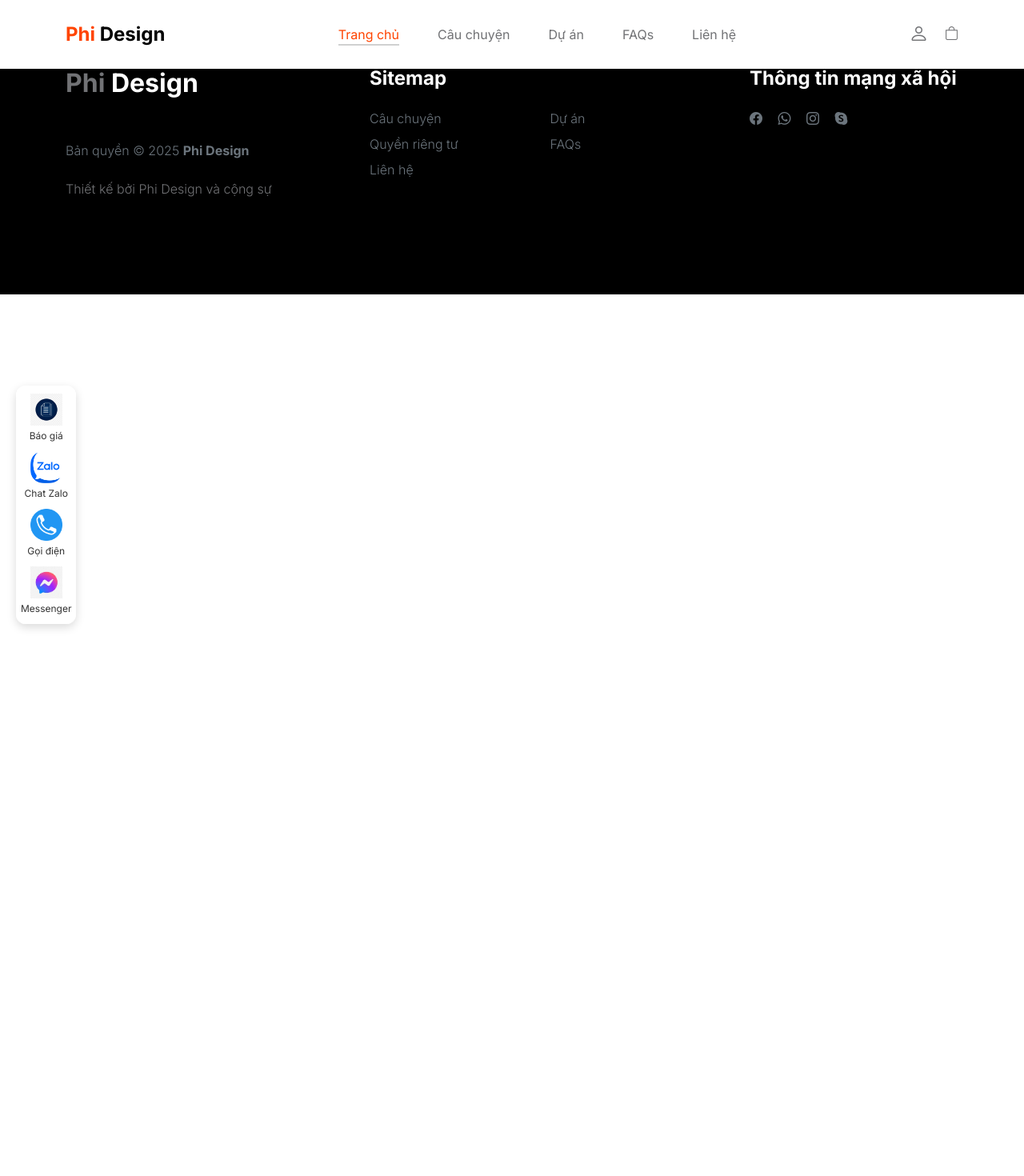
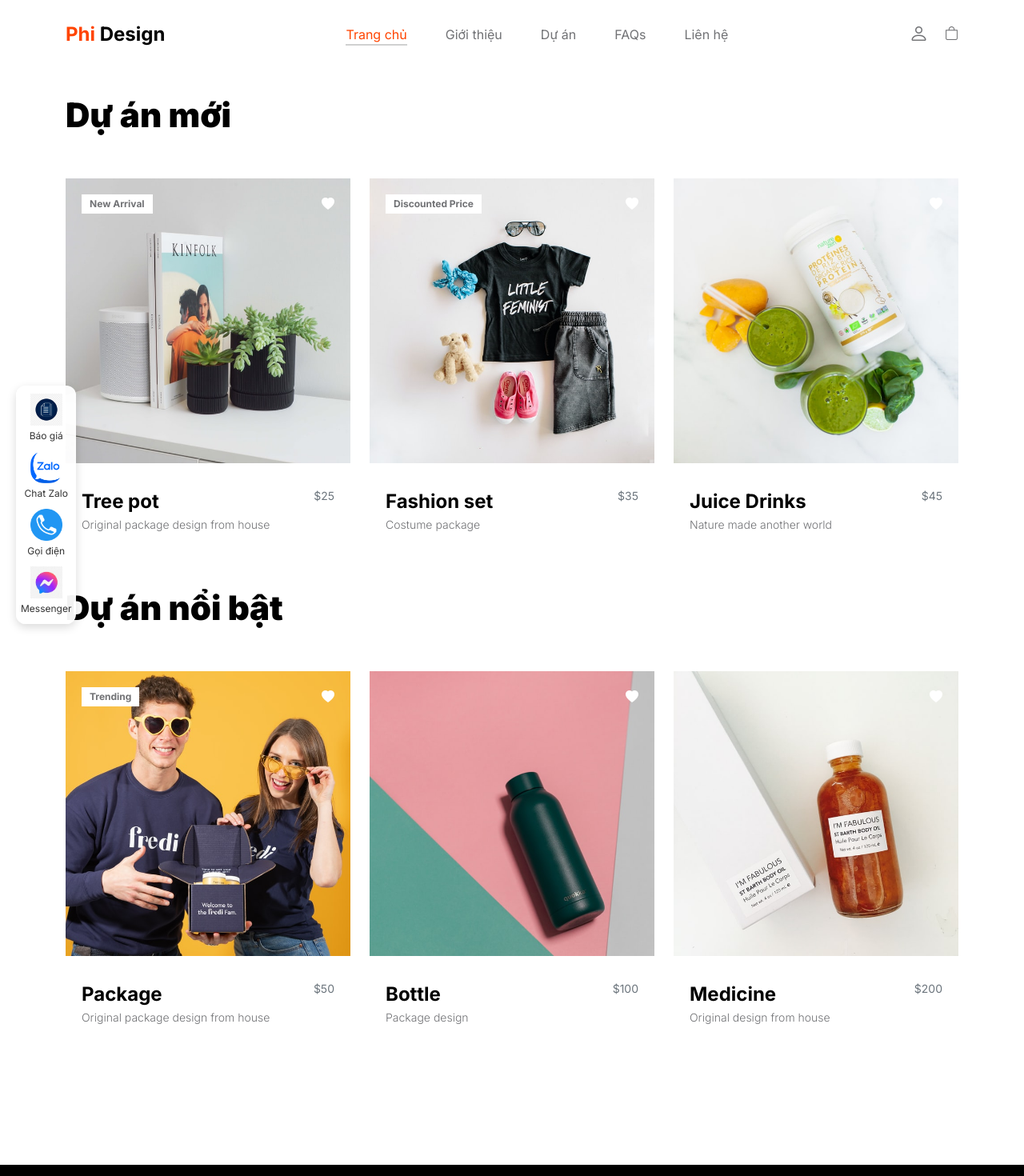
Before and after one commit to hhpr98/kien-truc-vn, a React (Vite) app: page /du-an in a window 1280 px wide. Shown: the top 1470 px of the page at 80% size. Before the commit the page ends 800 px from the top, so only its background shows below. Built offline with nearby package versions, Linux system fonts and the light colour scheme.

Commit message:
added new products page

```diff
--- a/index.html
+++ b/index.html
@@ -64,11 +64,11 @@ https://www.tooplate.com/view/2127-little-fashion
                             </li>
 
                             <li class="nav-item">
-                                <a class="nav-link" href="/about">Câu chuyện</a>
+                                <a class="nav-link" href="/gioi-thieu">Giới thiệu</a>
                             </li>
 
                             <li class="nav-item">
-                                <a class="nav-link" href="products.html">Dự án</a>
+                                <a class="nav-link" href="/du-an">Dự án</a>
                             </li>
 
                             <li class="nav-item">
@@ -109,7 +109,7 @@ https://www.tooplate.com/view/2127-little-fashion
                         <h5 class="text-white mb-3">Sitemap</h5>
 
                         <ul class="footer-menu d-flex flex-wrap">
-                            <li class="footer-menu-item"><a href="/about" class="footer-menu-link">Câu chuyện</a></li>
+                            <li class="footer-menu-item"><a href="/gioi-thieu" class="footer-menu-link">Giới thiệu</a></li>
 
                             <li class="footer-menu-item"><a href="#" class="footer-menu-link">Dự án</a></li>
 
--- a/src/App.jsx
+++ b/src/App.jsx
@@ -2,6 +2,7 @@ import { BrowserRouter, Routes, Route } from 'react-router-dom';
 import Home from './pages/Home';
 import About from './pages/About';
 import FloatingPanel from './components/FloatingPanel';
+import Products from './pages/Products';
 
 function App() {
   return (
@@ -10,7 +11,8 @@ function App() {
       <BrowserRouter>
         <Routes>
           <Route path="/" element={<Home />} />
-          <Route path="/about" element={<About />} />
+          <Route path="/du-an" element={<Products />} />
+          <Route path="/gioi-thieu" element={<About />} />
         </Routes>
       </BrowserRouter>
     </>
--- a/src/pages/Home.jsx
+++ b/src/pages/Home.jsx
@@ -14,7 +14,7 @@ function Home() {
 
                 <p className="lead text-white mt-lg-3 mb-lg-5">Với thiết kế sang trọng và quý phái, sứ mệnh của chúng tôi là mang đến cho bạn trải nghiệm tốt nhất</p>
 
-                <a href="/products" className="btn custom-btn">Dự án của chúng tôi</a>
+                <a href="/du-an" className="btn custom-btn">Dự án của chúng tôi</a>
               </div>
             </div>
           </div>
@@ -64,7 +64,7 @@ function Home() {
                       <p>Since this HTML template is based on Boostrap 5 CSS library, you can feel free to add more components as you need.</p>
 
                       <div className="mt-2 mt-lg-auto">
-                        <a href="/about" className="custom-link mb-2">
+                        <a href="/gioi-thieu" className="custom-link mb-2">
                           Learn more about us
                           <i className="bi-arrow-right ms-2"></i>
                         </a>
@@ -137,7 +137,7 @@ function Home() {
                       </div>
 
                       <div className="mt-2 mt-lg-auto">
-                        <a href="products.html" className="custom-link mb-2">
+                        <a href="/du-an" className="custom-link mb-2">
                           Explore products
                           <i className="bi-arrow-right ms-2"></i>
                         </a>
@@ -169,7 +169,7 @@ function Home() {
 
               <p className="lead mb-4">Credits go to Unsplash and FreePik websites for images used in this Little Fashion by Tooplate.</p>
 
-              <a href="products.html" className="custom-link">
+              <a href="/du-an" className="custom-link">
                 Explore Products
                 <i className="bi-arrow-right ms-2"></i>
               </a>
@@ -265,7 +265,7 @@ function Home() {
           </div>
 
           <div className="col-12 text-center">
-            <a href="products.html" className="view-all">View All Products</a>
+            <a href="/du-an" className="view-all">View All Products</a>
           </div>
 
         </div>
--- /dev/null
+++ b/src/pages/Products.jsx
@@ -0,0 +1,175 @@
+import { Fragment } from "react";
+
+function Products() {
+  return (
+    <Fragment>
+      <section class="products section-padding">
+        <div class="container">
+          <div class="row">
+
+            <div class="col-12">
+              <h2 class="mb-5">Dự án mới</h2>
+            </div>
+
+            <div class="col-lg-4 col-12 mb-3">
+              <div class="product-thumb">
+                <a href="product-detail.html">
+                  <img src="images/product/evan-mcdougall-qnh1odlqOmk-unsplash.jpeg" class="img-fluid product-image" alt="" />
+                </a>
+
+                <div class="product-top d-flex">
+                  <span class="product-alert me-auto">New Arrival</span>
+
+                  <a href="#" class="bi-heart-fill product-icon"></a>
+                </div>
+
+                <div class="product-info d-flex">
+                  <div>
+                    <h5 class="product-title mb-0">
+                      <a href="product-detail.html" class="product-title-link">Tree pot</a>
+                    </h5>
+
+                    <p class="product-p">Original package design from house</p>
+                  </div>
+
+                  <small class="product-price text-muted ms-auto">$25</small>
+                </div>
+              </div>
+            </div>
+
+            <div class="col-lg-4 col-12 mb-3">
+              <div class="product-thumb">
+                <a href="product-detail.html">
+                  <img src="images/product/jordan-nix-CkCUvwMXAac-unsplash.jpeg" class="img-fluid product-image" alt="" />
+                </a>
+
+                <div class="product-top d-flex">
+                  <span class="product-alert">Discounted Price</span>
+
+                  <a href="#" class="bi-heart-fill product-icon ms-auto"></a>
+                </div>
+
+                <div class="product-info d-flex">
+                  <div>
+                    <h5 class="product-title mb-0">
+                      <a href="product-detail.html" class="product-title-link">Fashion set</a>
+                    </h5>
+
+                    <p class="product-p">Costume package</p>
+                  </div>
+
+                  <small class="product-price text-muted ms-auto">$35</small>
+                </div>
+              </div>
+            </div>
+
+            <div class="col-lg-4 col-12">
+              <div class="product-thumb">
+                <a href="product-detail.html">
+                  <img src="images/product/nature-zen-3Dn1BZZv3m8-unsplash.jpeg" class="img-fluid product-image" alt="" />
+                </a>
+
+                <div class="product-top d-flex">
+                  <a href="#" class="bi-heart-fill product-icon ms-auto"></a>
+                </div>
+
+                <div class="product-info d-flex">
+                  <div>
+                    <h5 class="product-title mb-0">
+                      <a href="product-detail.html" class="product-title-link">Juice Drinks</a>
+                    </h5>
+
+                    <p class="product-p">Nature made another world</p>
+                  </div>
+
+                  <small class="product-price text-muted ms-auto">$45</small>
+                </div>
+              </div>
+            </div>
+
+            <div class="col-12">
+              <h2 class="mb-5">Dự án nổi bật</h2>
+            </div>
+
+            <div class="col-lg-4 col-12 mb-3">
+              <div class="product-thumb">
+                <a href="product-detail.html">
+                  <img src="images/product/team-fredi-8HRKoay8VJE-unsplash.jpeg" class="img-fluid product-image" alt="" />
+                </a>
+
+                <div class="product-top d-flex">
+                  <span class="product-alert">Trending</span>
+
+                  <a href="#" class="bi-heart-fill product-icon ms-auto"></a>
+                </div>
+
+                <div class="product-info d-flex">
+                  <div>
+                    <h5 class="product-title mb-0">
+                      <a href="product-detail.html" class="product-title-link">Package</a>
+                    </h5>
+
+                    <p class="product-p">Original package design from house</p>
+                  </div>
+
+                  <small class="product-price text-muted ms-auto">$50</small>
+                </div>
+              </div>
+            </div>
+
+            <div class="col-lg-4 col-12 mb-3">
+              <div class="product-thumb">
+                <a href="product-detail.html">
+                  <img src="images/product/quokkabottles-kFc1_G1GvKA-unsplash.jpeg" class="img-fluid product-image" alt="" />
+                </a>
+
+                <div class="product-top d-flex">
+                  <a href="#" class="bi-heart-fill product-icon ms-auto"></a>
+                </div>
+
+                <div class="product-info d-flex">
+                  <div>
+                    <h5 class="product-title mb-0">
+                      <a href="product-detail.html" class="product-title-link">Bottle</a>
+                    </h5>
+
+                    <p class="product-p">Package design</p>
+                  </div>
+
+                  <small class="product-price text-muted ms-auto">$100</small>
+                </div>
+              </div>
+            </div>
+
+            <div class="col-lg-4 col-12 mb-3">
+              <div class="product-thumb">
+                <a href="product-detail.html">
+                  <img src="images/product/anis-m-WnVrO-DvxcE-unsplash.jpeg" class="img-fluid product-image" alt="" />
+                </a>
+
+                <div class="product-top d-flex">
+                  <a href="#" class="bi-heart-fill product-icon ms-auto"></a>
+                </div>
+
+                <div class="product-info d-flex">
+                  <div>
+                    <h5 class="product-title mb-0">
+                      <a href="product-detail.html" class="product-title-link">Medicine</a>
+                    </h5>
+
+                    <p class="product-p">Original design from house</p>
+                  </div>
+
+                  <small class="product-price text-muted ms-auto">$200</small>
+                </div>
+              </div>
+            </div>
+
+          </div>
+        </div>
+      </section>
+    </Fragment>
+  )
+}
+
+export default Products;
```
